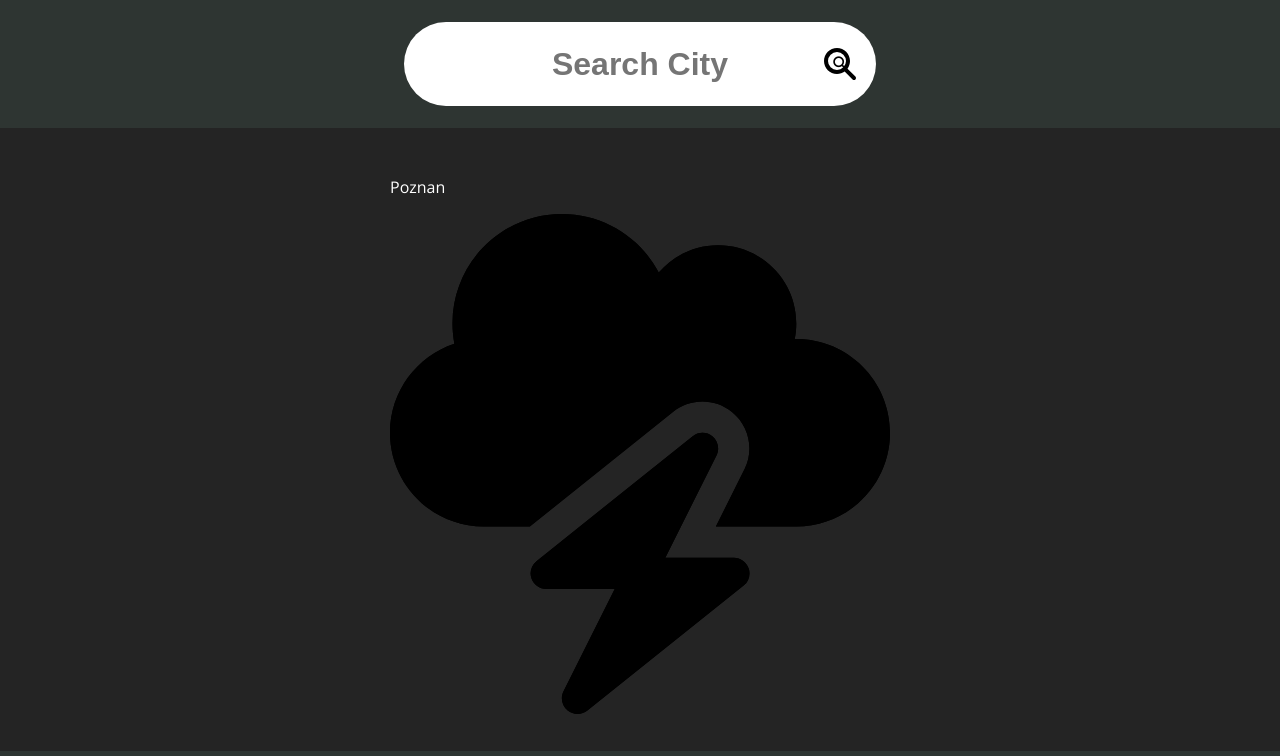
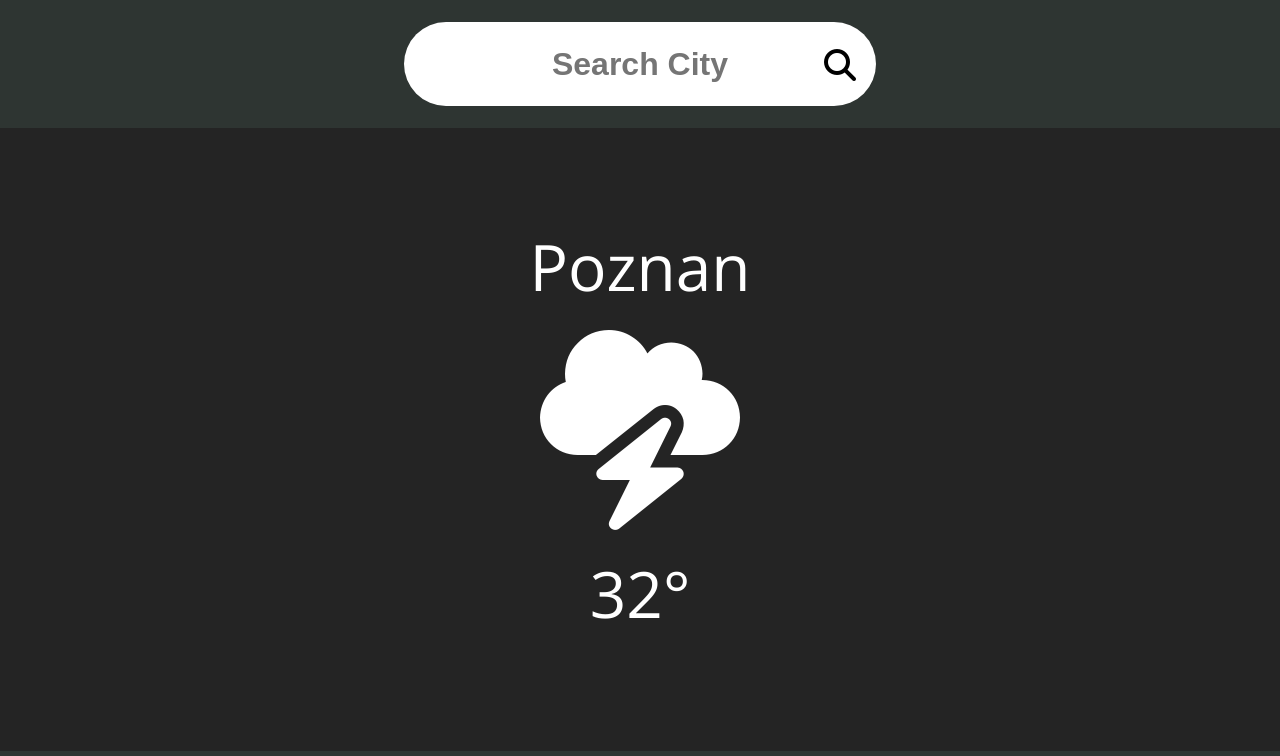
Before and after one commit to DarkNoriss/WeatherAppJS, a website built with Vite: page index.html in a window 1280 px wide. Shown: the top 756 px of the page. Built offline with nearby package versions, Linux system fonts and the light colour scheme.

Commit message:
fixing the api call, added working search location function

```diff
--- a/src/functions/app.js
+++ b/src/functions/app.js
@@ -3,15 +3,43 @@ export const createApp = () => {
   const div = document.createElement("div");
   div.classList.add("app");
 
-  const location = document.createElement("p");
+  // Text with location
+  const location = document.createElement("span");
+  location.classList.add("location");
+  location.setAttribute("data-location", "");
   location.innerText = "Poznan";
   div.append(location);
-  const icon = document.createElement("img");
-  icon.classList.add("main-icon");
-  icon.src = "../icons/cloud-bolt-solid.svg";
-  icon.width = "500";
-  icon.height = "500";
-  div.append(icon);
 
+  // Icon with current weather
+
+  const iconCurrent = document.createElement("i");
+  iconCurrent.classList.add("icon-current");
+  iconCurrent.classList.add("fa-solid");
+  iconCurrent.classList.add("fa-cloud-bolt");
+  iconCurrent.setAttribute("data-icon-current", "");
+  iconCurrent.width = "500";
+  iconCurrent.height = "500";
+  div.append(iconCurrent);
+
+  // Info with current temperature
+  const tempCurrent = document.createElement("div");
+  tempCurrent.classList.add("current-temp");
+
+  const tempCurrentText = document.createElement("span");
+  tempCurrentText.setAttribute("data-current-temp", "");
+  tempCurrentText.innerText = "32";
+  tempCurrent.append(tempCurrentText);
+
+  const tempCurrentSign = document.createElement("span");
+  tempCurrentSign.setAttribute("data-temp-sign", "");
+  tempCurrentSign.innerText = "\u00B0";
+  tempCurrent.append(tempCurrentSign);
+  div.append(tempCurrent);
+
+  // Append the div with all the info to mainContainer
   mainContainer.append(div);
 };
+
+export const putDataToApp = (data) => {
+  console.log(data);
+};
--- a/src/functions/header.js
+++ b/src/functions/header.js
@@ -1,7 +1,7 @@
 export const createHeader = () => {
   const headerDiv = document.querySelector(".header");
   const form = document.createElement("form");
-  form.addEventListener("submit", submit);
+  form.classList.add("form-location");
 
   const input = document.createElement("input");
   input.name = "location";
@@ -10,15 +10,11 @@ export const createHeader = () => {
   form.append(input);
 
   const btn = document.createElement("button");
-  btn.classList.add("fa-solid");
-  btn.classList.add("fa-magnifying-glass");
+  const icon = document.createElement("i");
+  icon.classList.add("fa-solid");
+  icon.classList.add("fa-magnifying-glass");
+  btn.append(icon);
   form.append(btn);
 
   headerDiv.append(form);
 };
-
-const submit = (event) => {
-  event.preventDefault();
-  const location = event.target[0].value;
-  console.log(`nice location ${location}`);
-};
--- /dev/null
+++ b/src/functions/utils/getForm.js
@@ -0,0 +1 @@
+export const getForm = () => document.querySelector(".form-location");
--- a/src/functions/weatherData.js
+++ b/src/functions/weatherData.js
@@ -1,20 +1,12 @@
-// const apiKey = "1986480656ec490d950204923202611";
-// const location = "Poznan";
-// const call = `http://api.weatherapi.com/v1/current.json?key=${apiKey}&q=${location}&aqi=no`;
+const apiKey = "1986480656ec490d950204923202611";
 
-// export const getWeatherData = () => {
-//   console.log("getting data...");
-//   fetchData();
-// };
+export const fetchWeatherData = async (location) => {
+  const call = `http://api.weatherapi.com/v1/current.json?key=${apiKey}&q=${location}&aqi=no`;
+  return await makeRequest(call);
+};
 
-// const fetchData = async () => {
-//   const data = await makeRequest();
-//   getCurrent(data);
-// };
-
-// const makeRequest = () => fetch(call).then((response) => response.json());
-
-// const getCurrent = (data) => {
-//   console.log(data);
-//   console.log([data.current]);
-// };
+const makeRequest = async (call) => {
+  return fetch(call)
+    .then((response) => response.json())
+    .catch((error) => console.error(error));
+};
--- a/src/main.js
+++ b/src/main.js
@@ -1,10 +1,31 @@
 import "./style/main.scss";
 import { createHeader } from "./functions/header";
 import { createFooter } from "./functions/footer";
-import { createApp } from "./functions/app";
+import { createApp, putDataToApp } from "./functions/app";
+import { fetchWeatherData } from "./functions/weatherData";
+import { getForm } from "./functions/utils/getForm";
 
 window.onload = () => {
   createHeader();
   createApp();
   createFooter();
+
+  getForm().addEventListener("submit", submit);
 };
+
+const submit = async (event) => {
+  // prevent form from refreshing the page and set location, and data to const
+  event.preventDefault();
+  const location = event.target[0].value;
+  const data = await fetchWeatherData(`${location}`);
+
+  // if theres error dont try to put data into the app
+  if (data.error != undefined) {
+    console.log("ERROR");
+  } else {
+    putDataToApp(data);
+  }
+
+  // reset form input
+  getForm().reset();
+};
--- a/src/style/header.scss
+++ b/src/style/header.scss
@@ -39,11 +39,8 @@
     & button {
       height: $img-size;
       aspect-ratio: 1/1;
-      background-image: url(../icons/magnifying-glass-solid.svg);
-      background-repeat: no-repeat;
-      background-position: center;
+      font-size: 32px;
       background-color: transparent;
-      background-size: $img-size;
       border: none;
       padding: 0;
       cursor: pointer;
--- a/src/style/main.scss
+++ b/src/style/main.scss
@@ -9,8 +9,6 @@ body {
   margin: 0;
   padding: 0;
   font-family: $font-family-sans-serif;
-  display: flex;
-  flex-direction: column;
   color: #fff;
 }
 
@@ -22,11 +20,29 @@ body {
   justify-content: center;
 
   & .app {
-    & .main-icon {
-      background-image: url(../icons/cloud-bolt-solid.svg);
-      background-repeat: no-repeat;
-      background-position: center;
-      background-color: transparent;
+    display: flex;
+    flex-direction: column;
+    align-items: center;
+
+    & .location {
+      text-align: center;
+      font-size: 4rem;
+      margin: 0;
+      margin-bottom: 20px;
+    }
+
+    & .icon-current {
+      margin-bottom: 20px;
+      font-size: 200px;
+    }
+
+    & .current-temp {
+      font-size: 4rem;
+      margin-bottom: 20px;
     }
   }
 }
+
+.temp-sign {
+  content: "\00B0";
+}
```
